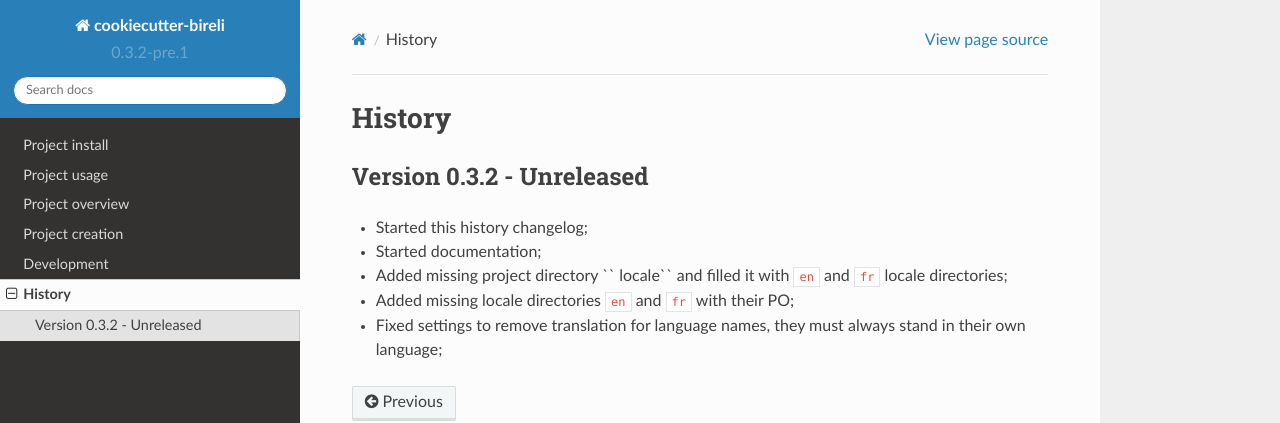
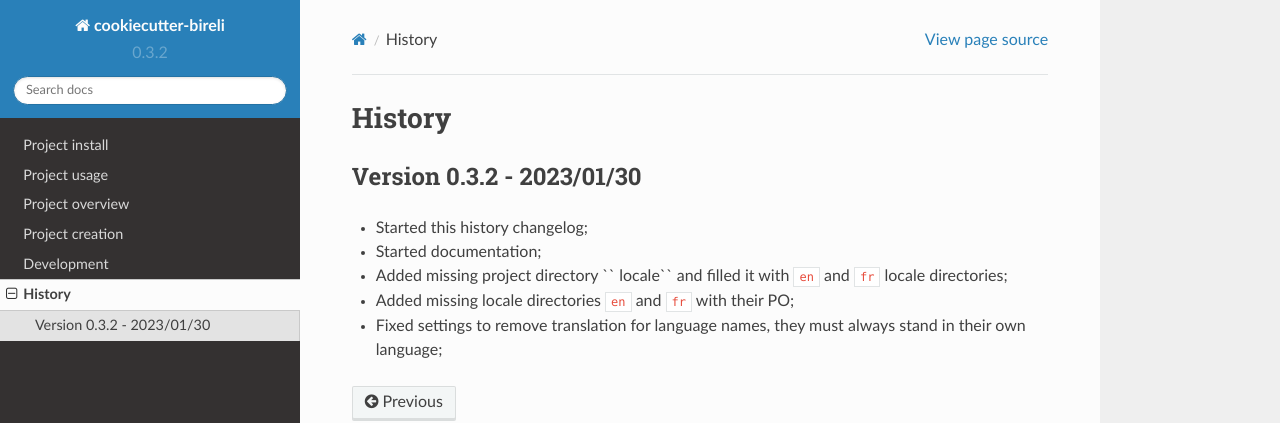
Before and after one commit to sveetch/cookiecutter-bireli, a Sphinx documentation site: the page built from docs/history.rst, in a window 1280 px wide. Shown: the top 423 px of the page. Built offline with Sphinx 7.4.7 and the Read the Docs theme 2.0.0, drawn with Linux system fonts in a browser that asks for light colours.

Commit message:
[NEW] (v0.3.2) Release

```diff
--- a/cookiecutter.json
+++ b/cookiecutter.json
@@ -6,7 +6,7 @@
 
     "__version": "{% if cookiecutter.versioning == 'natural' %}0.1.0{% else %}{% now 'local', '%y.%W.0' %}{% endif %}",
 
-    "_bireli_version": "0.3.2-pre.1",
+    "_bireli_version": "0.3.2",
     "_python_version": ">=3.8",
     "_django_version": ">=4.0,<4.1",
     "_project_composer_version": ">=0.7.0,<0.8.0",
--- a/docs/history.rst
+++ b/docs/history.rst
@@ -4,7 +4,7 @@
 History
 =======
 
-Version 0.3.2 - Unreleased
+Version 0.3.2 - 2023/01/30
 --------------------------
 
 * Started this history changelog;
```
